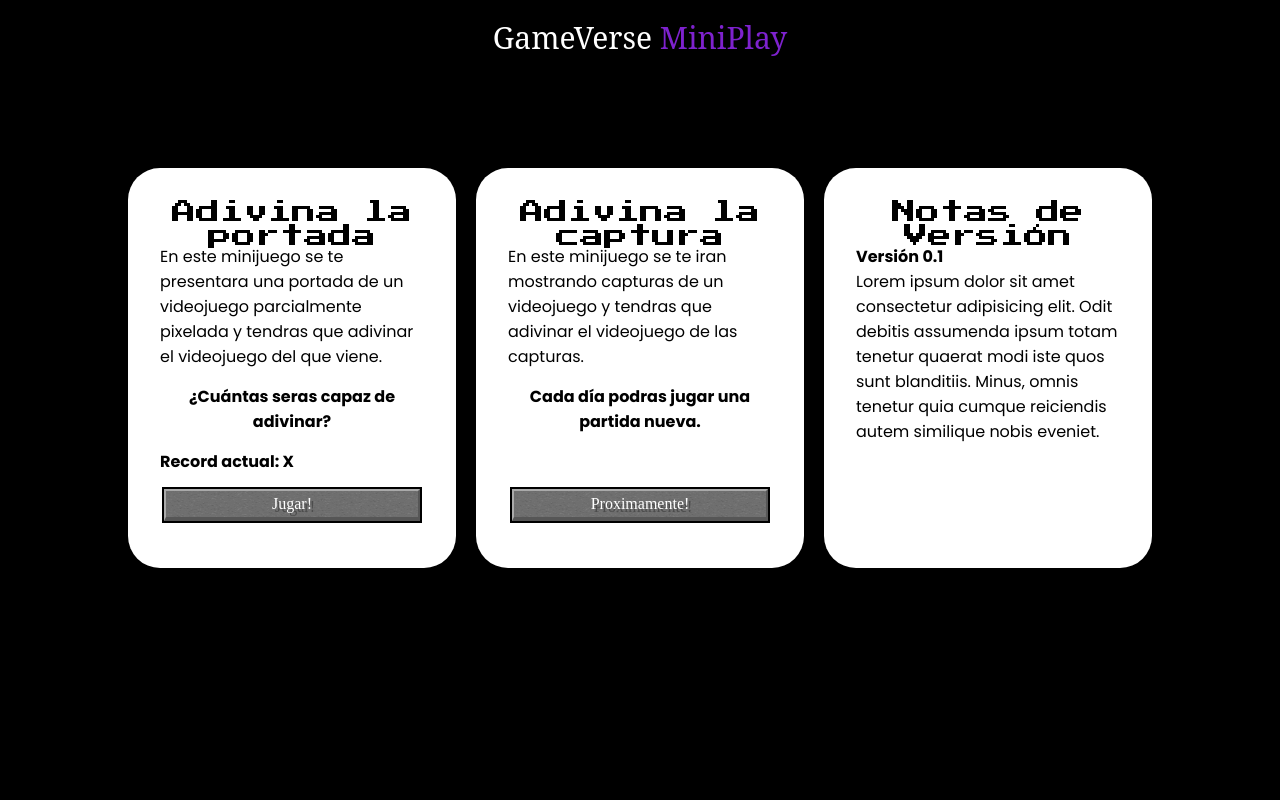
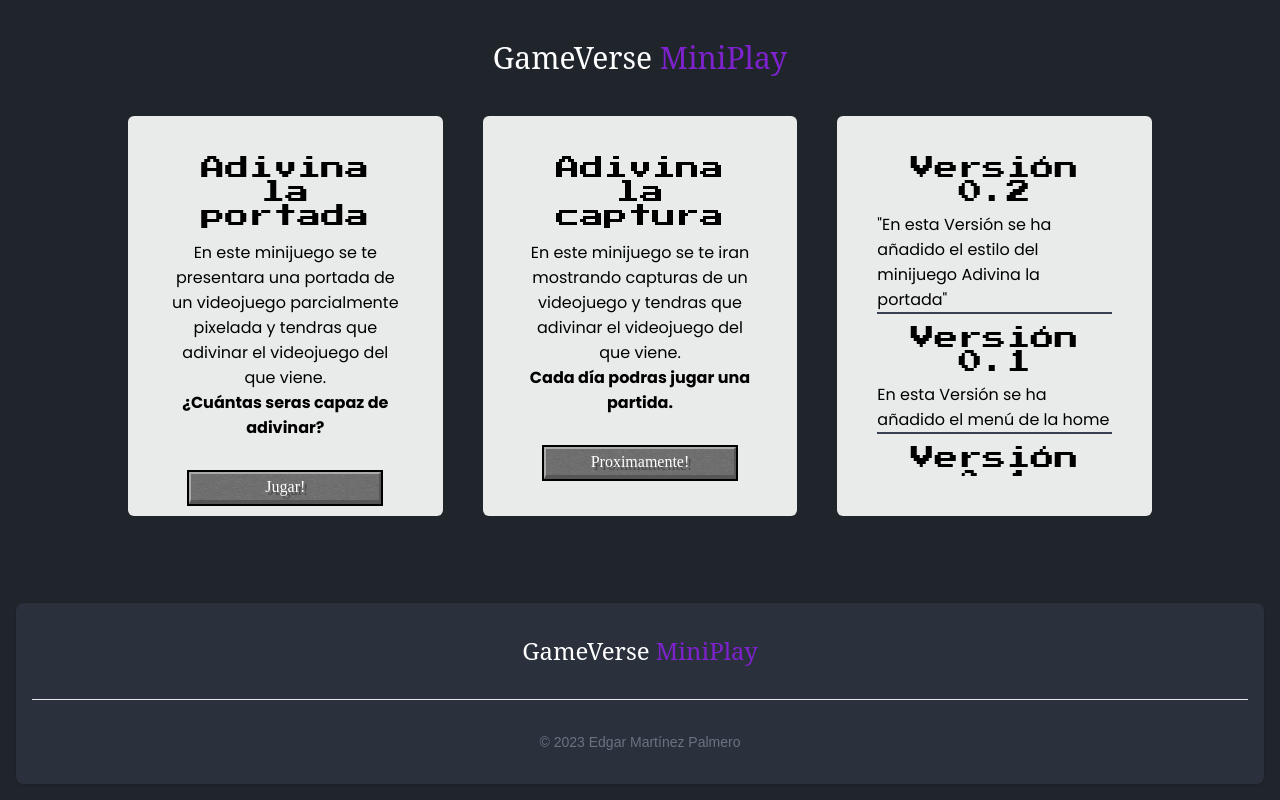
Before and after one commit to Edgar-MP/GameVerseMiniPlay, a Vue app: page / in a window 1280 px wide. Built offline with nearby package versions, Linux system fonts and the light colour scheme; no server answers; the database is empty; a web font is replaced by a local one.

Commit message:
Fix home menu

```diff
--- a/index.html
+++ b/index.html
@@ -19,12 +19,26 @@
   <link rel="stylesheet" media="screen" href="https://fontlibrary.org/face/minecraftia" type="text/css" />
 </head>
 
-<body class="bg-black">
+<body class="bg-[#20252c] flex flex-col h-screen">
 
-  <div id="app" class="text-white mx-5 lg:mx-32 m-auto mt-5 font-poppins"></div>
+  <!-- Aplicación -->
+  <div id="app" class="text-white m-5 mx-15 lg:mx-32 font-poppins mb-auto"></div>
 
+  <!-- Footer -->
+  <footer class="rounded-lg shadow bg-[#2a303c] m-4">
+    <div class="w-full max-w-screen-xl mx-auto p-4 md:py-8">
+      <div class="flex items-center justify-center text-center">
+        <a href="https://flowbite.com/" class="flex items-center mb-4 sm:mb-0">
+          <h2 class="text-white font-minecraft text-2xl text-center w-fit">GameVerse <span
+              class="text-purple-700">MiniPlay</span></h2>
+        </a>
+      </div>
+      <hr class="my-6 border-gray-200 sm:mx-auto dark:border-gray-700 lg:my-8" />
+      <span class="block text-sm text-gray-500 text-center dark:text-gray-400">© 2023 Edgar Martínez Palmero</span>
+    </div>
+
+  </footer>
   <script type="module" src="/src/main.js"></script>
-  <!-- <script src="./src/icons/icons.js"></script> -->
 </body>
 
 </html>
--- a/src/style.css
+++ b/src/style.css
@@ -74,10 +74,8 @@ input[type=text] {
 }
 
 /*! Guess The Cover */
-#imgGuessTheCover {
-  width: 250px !important;
-  height: 400px !important;
-}
+/* #imgGuessTheCover {
+} */
 
 .autocomplete,
 #imgGuessTheCover, #playableBtns {
@@ -100,11 +98,23 @@ input[type=text] {
 /*! Home */
 .home-container {
   display: grid;
-  grid-template-columns: 1fr 1fr;
+  /* grid-template-columns: 1fr 1fr; */
   width: 100%;
   margin: 7em auto;
+  background-color: red;
 }
-
+#minigame1 {
+  grid-row: 1/2;
+  width: 100%;
+}
+#minigame2 {
+  grid-row: 2/3;
+  width: 30em;
+}
+#minigame3 {
+  grid-row: 3/4;
+  width: 30em;
+}
 @media screen and (min-width: 1280px) {
   .home-container {
     grid-template-columns: 1fr 1fr 1fr;
@@ -137,7 +147,7 @@ input[type=text] {
   padding: 2em;
   color: black;
   display: grid;
-  grid-template-rows: 2em auto;
+  /* grid-template-rows: 2em auto; */
 }
 
 /*! Scrollbar */
--- a/src/views/Home.vue
+++ b/src/views/Home.vue
@@ -1,50 +1,54 @@
 <template>
-    <section class="justify-center mt-10 grid xl:grid-cols-3 justify-items-center gap-5 home-container">
+    <section class="grid lg:grid-cols-3 gap-10 mt-10 text-black min-h-[20em] h-fit font-poppins">
+        <article class="bg-white/90 mx-auto rounded-md p-10 text-center ">
+            <h2>Adivina la portada</h2>
+            <p class="mt-3">En este minijuego se te presentara una portada de un videojuego parcialmente pixelada y tendras
+                que adivinar
+                el videojuego del que viene.</p>
+            <p><b>¿Cuántas seras capaz de adivinar?</b></p>
+            <a href="/guess-the-cover">
+                <button
+                    class="minecraft-btn relative top-8 w-48 text-center text-white truncate px-4 py-1 border-2 border-b-4 hover:text-yellow-200">Jugar!</button>
+            </a>
+        </article>
+        <article class="bg-white/90 mx-auto rounded-md p-10 text-center ">
+            <h2>Adivina la captura</h2>
+            <p class="mt-3">En este minijuego se te iran mostrando capturas de un videojuego y tendras que adivinar el
+                videojuego del que viene. </p>
+            <p class=" text-center"><b>Cada día podras jugar una partida.</b></p>
+            <a href="#" class="">
+                <button
+                    class="minecraft-btn relative top-8 w-48 text-center text-white truncate mx-auto px-4 py-1 border-2 border-b-4 hover:text-yellow-200">Proximamente!</button>
+            </a>
+        </article>
+        <article class="bg-white/90 mx-auto rounded-md p-10 text-center min-h-[20em] h-full w-full">
+            <div class="overflow-auto h-[20em]">
+                <div class="border-b-2 border-gray-700">
+                    <h2>Versión 0.2</h2>
+                    <p class="text-left mt-2">"En esta Versión se ha añadido el estilo del minijuego Adivina la portada"</p>
+                </div>
 
-        <!-- Minujuego Adivina la portada -->
-        <article id="minigame1" class="home-columns">
-            <h2 class="text-center">Adivina la portada</h2>
-            <p class="mt-3">En este minijuego se te presentara una portada de un videojuego parcialmente pixelada y tendras que adivinar el videojuego del que viene.</p>
-            <p class=" text-center"><b>¿Cuántas seras capaz de adivinar?</b></p>
-            <p class="font-bold" id="guessTheCoverRecord">Record actual: <span>X</span></p>
-            <div class="flex justify-center justify-items-center">
-                <a href="/guess-the-cover">
-                    <button class="minecraft-btn mx-auto w-64 text-center text-white truncate px-4 py-1 border-2 border-b-4 hover:text-yellow-200">Jugar!</button>
-                </a>
-            </div>
-        </article>
-
-        <!-- Minijuego adivina la captura -->
-        <article id="minigame2" class="home-columns">
-            <h2 class="text-center">Adivina la captura</h2>
-            <p class="mt-3">En este minijuego se te iran mostrando capturas de un videojuego y tendras que adivinar el videojuego de las capturas.</p>
-            <p class=" text-center"><b>Cada día podras jugar una partida nueva.</b></p>
-            <br>
-            <div class="flex justify-center justify-items-center">
-                <router-link to="/guess-the-screenshoot">
-                    <button disabled class="minecraft-btn mx-auto w-64 text-center text-white truncate px-4 py-1 border-2 border-b-4 hover:text-yellow-200">Proximamente!</button>
-                </router-link>
-            </div>
-        </article>
-
-        <!-- Notas de versión -->
-        <article id="patchNotes" class="home-columns">
-            <h2 class="text-center">Notas de Versión</h2>
-            <div class="mt-3">
-                <h3 class="font-bold">Versión 0.1</h3>
-                <p>Lorem ipsum dolor sit amet consectetur adipisicing elit. Odit debitis assumenda ipsum totam tenetur quaerat modi iste quos sunt blanditiis. Minus, omnis tenetur quia cumque reiciendis autem similique nobis eveniet.</p>
+                <div class="border-b-2 border-gray-700 mt-3">
+                    <h2>Versión 0.1</h2>
+                    <p class="text-left mt-2">En esta Versión se ha añadido el menú de la home</p>
+                </div>
+                <div class="border-b-2 border-gray-700 mt-3">
+                    <h2>Versión 0.1</h2>
+                    <p class="text-left mt-2">En esta Versión se ha añadido el menú de la home</p>
+                </div>
+                <div class="border-b-2 border-gray-700 mt-3">
+                    <h2>Versión 0.1</h2>
+                    <p class="text-left mt-2">En esta Versión se ha añadido el menú de la home</p>
+                </div>
+                <div class="border-b-2 border-gray-700 mt-3">
+                    <h2>Versión 0.1</h2>
+                    <p class="text-left mt-2">En esta Versión se ha añadido el menú de la home</p>
+                </div>
             </div>
         </article>
     </section>
 </template>
 
 <script setup>
-import { useDatabaseStore } from '../database/database';
 
-
-const dataBaseStore = useDatabaseStore();
-dataBaseStore.getUrls();
-    // const cambiarFoto = () => {
-    //     document.getElementById("foto").src = "https://d2c6c3qulxklrf.cloudfront.net/covers/webp/co1lbm.webp";
-    // }
 </script>
--- a/src/views/guessTheCover.vue
+++ b/src/views/guessTheCover.vue
@@ -1,11 +1,13 @@
 <template>
+    <!-- Contenedo principal -->
     <div id="guessTheCover" class="m-auto justify-center justify-items-center mt-14 grid">
+        <!-- Imagen del videojuego -->
         <img id="imgGuessTheCover" :src="url" alt="" class="border-2 border-white">
+        <!-- Contenedor con los botones del juego -->
         <div id="playableBtns" class="mt-5 grid gap-2 justify-center">
             <div class="autocomplete">
                 <input id="myInput" class="w-full" type="text" name="myVideogame" placeholder="Videojuego" v-model="result">
             </div>
-
             <div class="grid md:grid-cols-2 gap-2">
                 <button :onClick="checkResult"
                     class="bg-green-700 font-arcade text-center text-white px-4 py-3 rounded-lg hover:bg-green-900 transition-all">Adivinar!</button>
@@ -13,41 +15,49 @@
                     class="bg-amber-400 font-arcade text-center text-white px-4 py-3 rounded-lg hover:bg-amber-900 transition-all">Omitir</button>
             </div>
         </div>
+        <!-- Contenedor con los resultados -->
         <div id="results" style="display:none" class="text-center">
             <p id="badResult" style="display: none;">El juego era:</p>
             <h2 id="name"></h2>
             <h3 id="year"></h3>
         </div>
+        <!-- Contenedor con las pistas -->
         <div id="clues" style="display:none">
             <p class="text-center">Plataformas</p>
             <div id="plataforms" class="flex justify-center"></div>
             <p class="text-center">Generos</p>
             <div id="genres" class="flex justify-center"></div>
         </div>
+        <!-- Botón de nueva partida -->
         <div id="newGame" style="display: none">
             <button :onClick="newGame"
                 class="bg-green-300 font-arcade text-center text-white px-4 py-3 rounded-lg hover:bg-green-900 transition-all">NUeva
                 Partida</button>
         </div>
-        <div id="hearts" class="flex bg-white mt-5 rounded-sm">
+        <!-- Contenedor de corazónes -->
+        <div id="hearts" class="flex mt-5 rounded-sm">
+            <!-- Corazón 0 -->
             <div id="heart0">
                 <img id="heart0Good" width="50"
                 src="https://firebasestorage.googleapis.com/v0/b/game-verse-mini-play.appspot.com/o/icons%2Ffcd0300deb4fd92735c20a6ea91ec1ca.png?alt=media">
                 <img id="heart0Bad" style="display: none;" width="50"
                 src="https://firebasestorage.googleapis.com/v0/b/game-verse-mini-play.appspot.com/o/icons%2FWither_29_JE2_BE2.webp?alt=media">
             </div>
+            <!-- Corazón 1 -->
             <div id="heart1">
                 <img id="heart1Good" width="50"
                 src="https://firebasestorage.googleapis.com/v0/b/game-verse-mini-play.appspot.com/o/icons%2Ffcd0300deb4fd92735c20a6ea91ec1ca.png?alt=media">
                 <img id="heart1Bad" style="display: none;" width="50"
                 src="https://firebasestorage.googleapis.com/v0/b/game-verse-mini-play.appspot.com/o/icons%2FWither_29_JE2_BE2.webp?alt=media">
             </div>
+            <!-- Corazón 2 -->
             <div id="heart2">
                 <img id="heart2Good" width="50"
                 src="https://firebasestorage.googleapis.com/v0/b/game-verse-mini-play.appspot.com/o/icons%2Ffcd0300deb4fd92735c20a6ea91ec1ca.png?alt=media">
                 <img id="heart2Bad" style="display: none;" width="50"
                 src="https://firebasestorage.googleapis.com/v0/b/game-verse-mini-play.appspot.com/o/icons%2FWither_29_JE2_BE2.webp?alt=media">
             </div>
+            <!-- Corazón 3 -->
             <div id="heart3">
                 <img id="heart3Good" width="50"
                     src="https://firebasestorage.googleapis.com/v0/b/game-verse-mini-play.appspot.com/o/icons%2Ffcd0300deb4fd92735c20a6ea91ec1ca.png?alt=media">
@@ -62,6 +72,7 @@
     </div>
 </template>
 
+<!-- SCRIPT -->
 <script setup>
 
 // Importaciones
@@ -72,6 +83,7 @@ import { PLATAFORMS } from '../icons/plataforms'
 import { GENRES } from '../icons/genres'
 import { onMounted } from 'vue';
 
+// Variables
 let result = ""
 let actualWins = 0;
 
```
Lines whose indentation alone changed are shown as unchanged.
